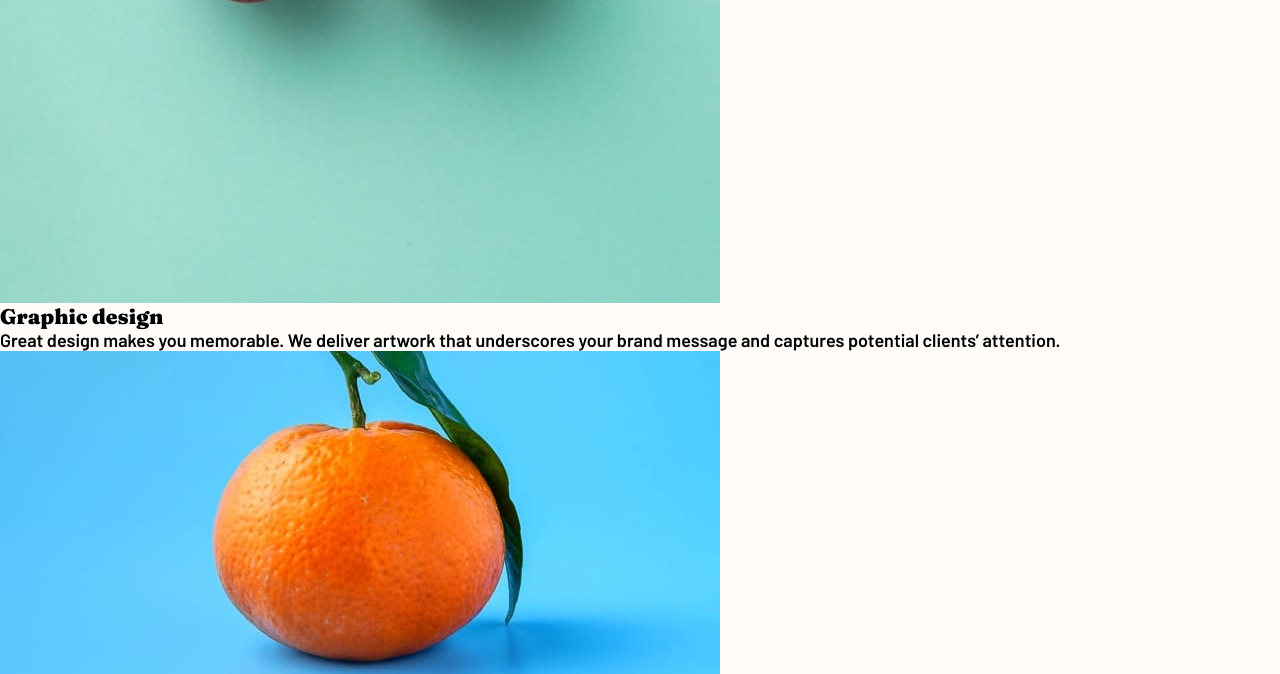
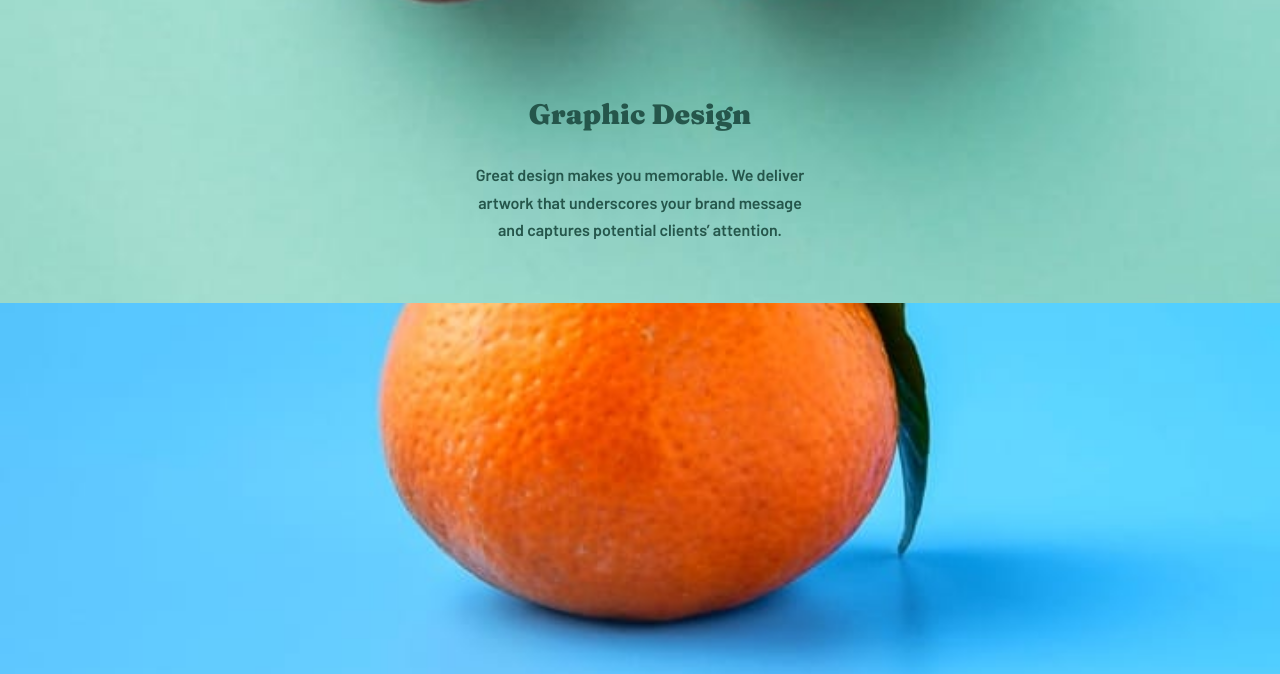
Before and after one commit to emiliaquerino/Sunnyside-Agency-Landing-Page-, a plain HTML site: page index.html in a window 1280 px wide. Shown: the part 3675-4349 px from the top of the page. Drawn offline with Linux system fonts and the light colour scheme; files whose address does not match are found by name.

Commit message:
Estiliza a seção service

```diff
--- a/style.css
+++ b/style.css
@@ -271,6 +271,52 @@ header {
 .pink::after { background: var(--soft-red); }
 
 /*----------------------------services---------------------------------*/
+.services {
+  display: grid;
+  grid-template-columns: 1fr;
+}
+
+.service-box { position: relative; }
+
+.service-box .img-box {
+  height: 600px;
+  overflow: hidden;
+}
+
+.service-img {
+  width:  100%;
+  height: 100%;
+  object-fit: cover;
+}
+
+.service-absolute-content {
+  position: absolute;
+  bottom: 40px;
+  left:   50%;
+  transform: translateX(-50%);
+  text-align: center;
+  width: 100%;
+  max-width: 380px;
+  padding: 20px;
+}
+
+.service-h3 {
+  font-size: 28px;
+  margin-bottom: 30px;
+  text-transform: capitalize;
+}
+
+.service-p {
+  font-size: 16px;
+  line-height: 1.7;
+}
+
+.service-h3.cyan,
+.service-p.cyan { color: var(--dark-desaturated-cyan); }
+
+.service-h3.blue,
+.service-p.blue { color: var(--dark-blue); }
+
 
 
 
```
